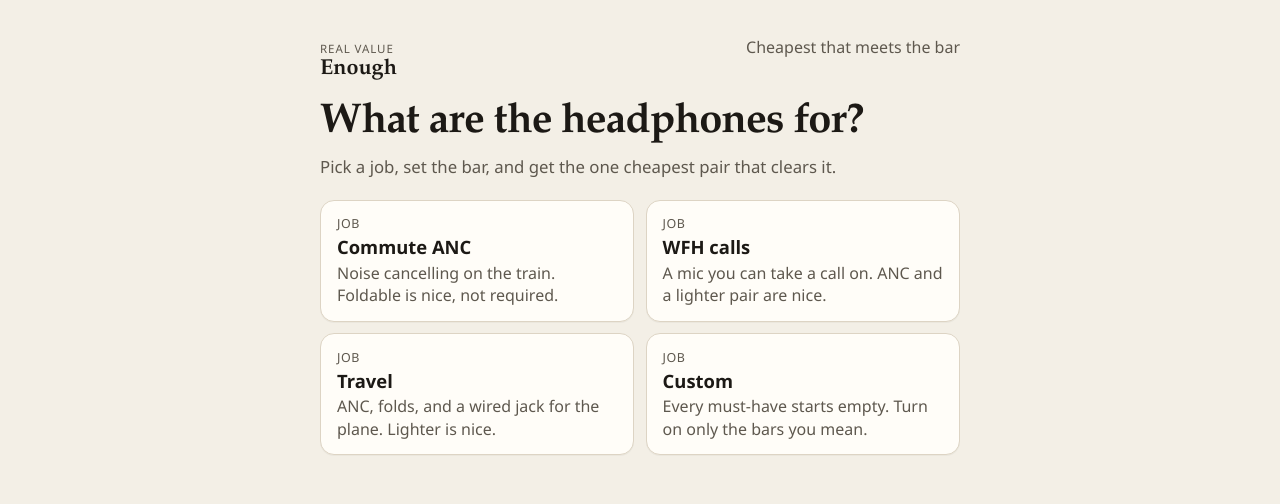
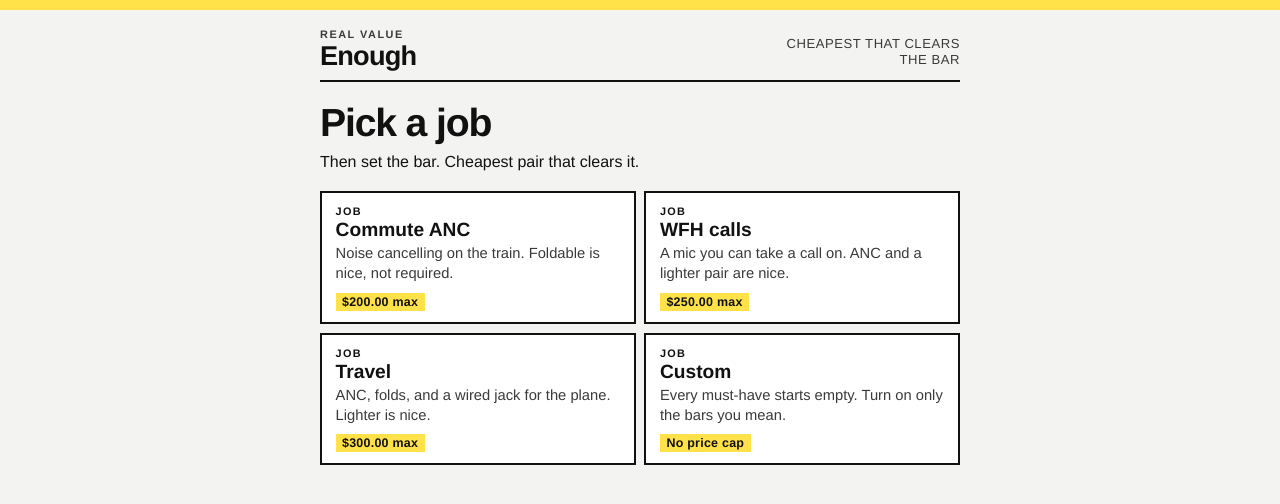
Before and after one commit to TommyG90/Real-Value, a Next.js app: page / in a window 1280 px wide. Shown: the top 504 px of the page. Built offline with nearby package versions, Linux system fonts and the light colour scheme.

Commit message:
Restyle Enough as a shelf tag.
Near-monochrome type, a signal-yellow price stripe, and blunt bar copy. The decision, presets, and the locked why line stay the same.

Co-authored-by: TommyG90 <TommyG90@users.noreply.github.com>

```diff
--- a/app/globals.css
+++ b/app/globals.css
@@ -1,17 +1,15 @@
 :root {
   color-scheme: light;
-  --bg: #f3efe6;
-  --ink: #1c1915;
-  --muted: #5e584e;
-  --line: #ddd4c4;
-  --card: #fffdf8;
-  --good: #145c45;
-  --good-bg: #e5f3ec;
-  --bad: #8d3b32;
-  --bad-bg: #f8ebe7;
-  --soft: #efe6d4;
-  --shadow: 0 1px 0 rgba(28, 25, 21, 0.04);
-  font-family: "Avenir Next", "Segoe UI", sans-serif;
+  --bg: #f3f3f1;
+  --ink: #111111;
+  --muted: #3a3a3a;
+  --line: #111111;
+  --card: #ffffff;
+  --signal: #ffe14a;
+  --soft: #f6f6f4;
+  --track: #d9d9d4;
+  --fail: #111111;
+  font-family: "Helvetica Neue", Helvetica, Arial, sans-serif;
 }
 
 * {
@@ -28,29 +26,33 @@ body {
 
 body {
   min-height: 100vh;
+  border-top: 10px solid var(--signal);
 }
 
 a {
-  color: var(--good);
+  color: var(--ink);
 }
 
 button,
 input {
   font: inherit;
+  color: inherit;
 }
 
 .app {
   width: min(40rem, calc(100% - 1.5rem));
   margin: 0 auto;
-  padding: 1.25rem 0 3rem;
+  padding: 1.1rem 0 3rem;
 }
 
 .mark {
   display: flex;
   justify-content: space-between;
   gap: 1rem;
-  align-items: baseline;
-  margin-bottom: 1.25rem;
+  align-items: flex-end;
+  margin-bottom: 1.35rem;
+  padding-bottom: 0.7rem;
+  border-bottom: 2px solid var(--ink);
 }
 
 .mark p,
@@ -59,47 +61,62 @@ input {
 .soft p,
 .reject p,
 .meta,
-.span-ends,
-.pool-note {
+.span-ends {
   color: var(--muted);
 }
 
+.tagline {
+  margin: 0;
+  max-width: 11rem;
+  font-size: 0.82rem;
+  line-height: 1.25;
+  text-align: right;
+  text-transform: uppercase;
+  letter-spacing: 0.04em;
+  color: var(--ink);
+}
+
 .lede {
-  margin: 0 0 1.25rem;
-  font-size: 1.05rem;
-  line-height: 1.45;
+  margin: 0 0 1.1rem;
+  font-size: 1rem;
+  line-height: 1.4;
+  color: var(--ink);
 }
 
 .meta {
-  margin-top: 1.5rem;
-  font-size: 0.85rem;
-  line-height: 1.4;
+  margin: 0;
+  font-size: 0.78rem;
+  letter-spacing: 0.06em;
+  text-transform: uppercase;
 }
 
 .mark strong {
-  font-family: Palatino, "Iowan Old Style", Georgia, serif;
-  font-size: 1.35rem;
-  font-weight: 600;
+  display: block;
+  font-size: 1.7rem;
+  font-weight: 800;
+  letter-spacing: -0.03em;
+  line-height: 0.95;
 }
 
 .eyebrow {
-  margin: 0;
-  letter-spacing: 0.08em;
+  margin: 0 0 0.2rem;
+  letter-spacing: 0.14em;
   text-transform: uppercase;
-  font-size: 0.72rem;
+  font-size: 0.68rem;
+  font-weight: 700;
 }
 
 h1,
 h2,
-.price {
-  font-family: Palatino, "Iowan Old Style", Georgia, serif;
-  font-weight: 600;
-  letter-spacing: -0.02em;
+.price,
+.pool-line {
+  font-weight: 800;
+  letter-spacing: -0.03em;
 }
 
 h2 {
   margin: 1.4rem 0 0.35rem;
-  font-size: 1.35rem;
+  font-size: 1.15rem;
 }
 
 fieldset {
@@ -108,30 +125,34 @@ fieldset {
 }
 
 h1 {
-  font-size: 2.1rem;
-  line-height: 1.05;
-  margin: 0.2rem 0 0.6rem;
+  font-size: 2rem;
+  line-height: 1;
+  margin: 0.15rem 0 0.55rem;
 }
 
 .jobs {
   display: grid;
-  gap: 0.7rem;
+  gap: 0.55rem;
 }
 
 .job,
 .card,
 .bar,
 .reject,
-.nice li {
+.nice li,
+.hero,
+.spans,
+.soft {
   background: var(--card);
-  border: 1px solid var(--line);
-  border-radius: 14px;
-  box-shadow: var(--shadow);
+  border: 2px solid var(--ink);
+  border-radius: 0;
+  box-shadow: none;
 }
 
 .job {
+  display: grid;
   text-align: left;
-  padding: 0.9rem 1rem;
+  padding: 0.75rem 0.85rem 0.7rem;
   color: inherit;
   cursor: pointer;
 }
@@ -140,31 +161,46 @@ h1 {
 .job:focus-visible,
 .primary:focus-visible,
 .ghost:focus-visible,
-input:focus-visible {
-  outline: 2px solid var(--good);
+input:focus-visible,
+.copy:focus-visible,
+.cite:focus-visible {
+  outline: 3px solid var(--signal);
   outline-offset: 2px;
 }
 
 .job span,
-.bar legend,
+.kicker,
 .section-label {
   display: block;
-  font-size: 0.78rem;
-  letter-spacing: 0.04em;
+  font-size: 0.68rem;
+  font-weight: 700;
+  letter-spacing: 0.12em;
   text-transform: uppercase;
-  color: var(--muted);
 }
 
 .job strong {
   display: block;
-  margin: 0.15rem 0;
-  font-size: 1.15rem;
+  margin: 0.12rem 0 0.2rem;
+  font-size: 1.2rem;
+  font-weight: 800;
 }
 
 .job em {
   font-style: normal;
   color: var(--muted);
-  line-height: 1.4;
+  line-height: 1.35;
+  font-size: 0.92rem;
+}
+
+.cap {
+  justify-self: start;
+  margin-top: 0.55rem;
+  padding: 0.12rem 0.4rem;
+  background: var(--signal);
+  font-size: 0.78rem;
+  font-weight: 800;
+  letter-spacing: 0.02em;
+  font-variant-numeric: tabular-nums;
 }
 
 .toolbar {
@@ -172,46 +208,45 @@ input:focus-visible {
   justify-content: space-between;
   gap: 0.75rem;
   align-items: center;
-  margin-bottom: 0.8rem;
-}
-
-.toolbar .meta {
-  margin: 0;
+  margin-bottom: 0.85rem;
 }
 
 .ghost,
 .primary {
-  border-radius: 999px;
+  border-radius: 0;
   padding: 0.7rem 1rem;
   cursor: pointer;
+  font-weight: 800;
+  letter-spacing: 0.04em;
+  text-transform: uppercase;
 }
 
 .ghost {
-  background: transparent;
-  border: 1px solid var(--line);
+  background: var(--card);
+  border: 2px solid var(--ink);
   color: var(--ink);
 }
 
 .primary {
-  background: var(--ink);
-  color: #f7f3ea;
-  border: 0;
+  background: var(--signal);
+  color: var(--ink);
+  border: 2px solid var(--ink);
   width: 100%;
-  margin-top: 0.9rem;
+  margin-top: 0.85rem;
 }
 
 .primary:disabled {
-  opacity: 0.6;
+  opacity: 0.55;
   cursor: progress;
 }
 
 .bars {
   display: grid;
-  gap: 0.65rem;
+  gap: 0.45rem;
 }
 
 .bar {
-  padding: 0.75rem 0.85rem;
+  padding: 0.65rem 0.75rem;
 }
 
 .bar label,
@@ -225,81 +260,86 @@ input:focus-visible {
 .check input {
   width: 1.15rem;
   height: 1.15rem;
-  accent-color: var(--good);
+  accent-color: var(--ink);
 }
 
 .bar input[type="number"] {
   width: 7rem;
-  border: 1px solid var(--line);
+  border: 2px solid var(--ink);
   background: #fff;
-  border-radius: 10px;
-  padding: 0.45rem 0.55rem;
+  border-radius: 0;
+  padding: 0.4rem 0.5rem;
+  font-variant-numeric: tabular-nums;
+  font-weight: 700;
 }
 
 .soft {
-  margin-top: 0.9rem;
+  margin-top: 0.75rem;
   background: var(--soft);
-  border-radius: 14px;
-  padding: 0.85rem 1rem;
+  padding: 0.75rem 0.85rem;
 }
 
-.soft ul {
-  margin: 0.3rem 0 0;
-  padding-left: 1.1rem;
+.soft strong {
+  font-size: 0.72rem;
+  letter-spacing: 0.1em;
+  text-transform: uppercase;
 }
 
-.card,
-.hero,
-.pool,
-.spans {
-  padding: 1rem;
+.soft p {
+  margin: 0.3rem 0 0;
 }
 
 .hero {
-  background: var(--card);
-  border: 1px solid var(--line);
-  border-radius: 18px;
-  box-shadow: var(--shadow);
-  padding: 0.7rem 0.7rem 1.15rem;
+  padding: 0;
 }
 
 .hero.empty {
-  padding: 1.15rem 1.1rem 1.2rem;
-  background: var(--bad-bg);
-  border-color: #ead2cb;
+  padding: 0.9rem 0.9rem 1rem;
+  background: var(--card);
+}
+
+.hero .kicker,
+.hero h1,
+.hero .why,
+.hero .cite {
+  margin-left: 0.85rem;
+  margin-right: 0.85rem;
+}
+
+.hero .kicker {
+  margin-top: 0.75rem;
 }
 
 .price {
-  font-size: 2.8rem;
-  margin: 0.1rem 0 0.35rem;
+  margin: 0.45rem 0 0.55rem;
+  padding: 0.28rem 0.85rem 0.38rem;
+  background: var(--signal);
+  border-top: 2px solid var(--ink);
+  border-bottom: 2px solid var(--ink);
+  font-size: 3rem;
   line-height: 0.95;
+  font-variant-numeric: tabular-nums;
 }
 
 .why {
-  margin: 0;
-  font-size: 1.08rem;
-  line-height: 1.4;
+  margin: 0 0 0.9rem;
+  font-size: 1.02rem;
+  font-weight: 700;
+  line-height: 1.35;
+  color: var(--ink);
 }
 
 .photo {
   display: block;
-  background: #ebe4d6;
-  color: #6d6558;
+  width: 100%;
+  background: #f7f7f5;
+  color: var(--muted);
   object-fit: contain;
+  border-bottom: 2px solid var(--ink);
 }
 
 .photo-hero {
-  width: 100%;
   aspect-ratio: 16 / 10;
-  border-radius: 12px;
-  margin-bottom: 0.95rem;
-}
-
-.photo-thumb {
-  width: 3.4rem;
-  height: 3.4rem;
-  border-radius: 10px;
-  flex: none;
 }
 
 .placeholder {
@@ -307,51 +347,50 @@ input:focus-visible {
   flex-direction: column;
   align-items: center;
   justify-content: center;
-  gap: 0.35rem;
+  gap: 0.3rem;
   text-align: center;
 }
 
 .placeholder strong {
-  font-family: Palatino, "Iowan Old Style", Georgia, serif;
   font-size: 2.4rem;
-  font-weight: 600;
+  font-weight: 800;
   letter-spacing: 0.04em;
-  color: var(--ink);
 }
 
 .placeholder span {
-  font-size: 0.78rem;
-  letter-spacing: 0.06em;
+  font-size: 0.72rem;
+  font-weight: 700;
+  letter-spacing: 0.08em;
   text-transform: uppercase;
 }
 
 .pool-line {
-  margin: 1.15rem 0 0.25rem;
-  font-family: Palatino, "Iowan Old Style", Georgia, serif;
-  font-size: 1.25rem;
+  margin: 1rem 0 0.3rem;
+  font-size: 1.2rem;
   line-height: 1.25;
 }
 
 .cite {
   display: inline-block;
-  margin-top: 0.75rem;
-  font-size: 0.95rem;
+  margin-top: 0;
+  margin-bottom: 0.9rem;
+  font-size: 0.82rem;
+  font-weight: 800;
+  letter-spacing: 0.08em;
+  text-transform: uppercase;
+  text-decoration-thickness: 2px;
+  text-underline-offset: 0.15rem;
 }
 
 .spans {
-  margin-top: 1.15rem;
-  background: var(--card);
-  border: 1px solid var(--line);
-  border-radius: 18px;
-  box-shadow: var(--shadow);
-}
-
-.spans h2 {
-  margin-top: 0;
+  margin-top: 0.9rem;
+  padding: 0.85rem 0.85rem 1rem;
 }
 
 .span + .span {
-  margin-top: 0.95rem;
+  margin-top: 1rem;
+  padding-top: 0.85rem;
+  border-top: 1px solid #cfcfc8;
 }
 
 .span-top,
@@ -362,24 +401,33 @@ input:focus-visible {
   align-items: baseline;
 }
 
-.span-top strong {
+.span-top span:first-child {
+  font-weight: 800;
+  letter-spacing: 0.08em;
+  text-transform: uppercase;
+  font-size: 0.72rem;
+}
+
+.span-top span:last-child,
+.span-ends {
+  font-size: 0.75rem;
   font-variant-numeric: tabular-nums;
 }
 
 .track {
   position: relative;
-  height: 0.45rem;
-  margin: 1.7rem 0.55rem 0.45rem;
-  background: #e6dece;
-  border-radius: 999px;
+  height: 0.55rem;
+  margin: 1.65rem 0.35rem 0.4rem;
+  background: var(--track);
+  border-radius: 0;
 }
 
 .tick {
   position: absolute;
   top: -0.28rem;
-  width: 1px;
-  height: 1rem;
-  background: #8d8476;
+  width: 2px;
+  height: 1.1rem;
+  background: var(--ink);
 }
 
 .tick-start {
@@ -395,10 +443,9 @@ input:focus-visible {
   top: 50%;
   width: 0.85rem;
   height: 0.85rem;
-  border-radius: 999px;
-  background: var(--good);
-  border: 2px solid var(--card);
-  box-shadow: 0 0 0 1px var(--good);
+  border-radius: 0;
+  background: var(--signal);
+  border: 2px solid var(--ink);
   transform: translate(-50%, -50%);
 }
 
@@ -407,24 +454,22 @@ input:focus-visible {
   left: 50%;
   bottom: 0.95rem;
   transform: translateX(-50%);
-  font-size: 0.82rem;
-  font-weight: 700;
+  font-size: 0.78rem;
+  font-weight: 800;
   color: var(--ink);
   white-space: nowrap;
-}
-
-.span-ends {
-  font-size: 0.78rem;
   font-variant-numeric: tabular-nums;
 }
 
 .copy {
-  margin-top: 1.4rem;
+  margin-top: 1.15rem;
   padding: 0;
   border: 0;
   background: transparent;
   color: var(--muted);
-  font-size: 0.82rem;
+  font-size: 0.75rem;
+  letter-spacing: 0.04em;
+  text-transform: uppercase;
   text-decoration: underline;
   text-underline-offset: 0.15rem;
   cursor: pointer;
@@ -432,26 +477,25 @@ input:focus-visible {
 
 .kicker {
   margin: 0;
-  color: var(--good);
-  font-weight: 700;
+  color: var(--ink);
 }
 
 .empty .kicker {
-  color: var(--bad);
+  color: var(--ink);
 }
 
 .rejects,
 .nice {
   list-style: none;
   padding: 0;
-  margin: 0.4rem 0 0;
+  margin: 0.65rem 0 0;
   display: grid;
-  gap: 0.55rem;
+  gap: 0.45rem;
 }
 
 .reject,
 .nice li {
-  padding: 0.7rem 0.8rem;
+  padding: 0.65rem 0.75rem;
 }
 
 .reject {
@@ -472,6 +516,7 @@ input:focus-visible {
 }
 
 .reject header span {
+  font-weight: 800;
   font-variant-numeric: tabular-nums;
 }
 
@@ -481,19 +526,8 @@ input:focus-visible {
 }
 
 .fail {
-  color: var(--bad);
-}
-
-.row-actions {
-  display: flex;
-  gap: 0.5rem;
-  margin-top: 0.6rem;
-}
-
-.row-actions .ghost,
-.row-actions .primary {
-  width: auto;
-  margin: 0;
+  color: var(--fail);
+  font-weight: 700;
 }
 
 @media (min-width: 720px) {
@@ -502,6 +536,6 @@ input:focus-visible {
   }
 
   h1 {
-    font-size: 2.6rem;
+    font-size: 2.45rem;
   }
 }
--- a/app/layout.tsx
+++ b/app/layout.tsx
@@ -3,7 +3,7 @@ import "./globals.css";
 
 export const metadata: Metadata = {
   title: "Enough · Real Value",
-  description: "The cheapest over-ear headphones that meet an honest, citeable bar.",
+  description: "Cheapest over-ear that clears the bar.",
 };
 
 export default function RootLayout({ children }: { children: React.ReactNode }) {
--- a/components/Enough.tsx
+++ b/components/Enough.tsx
@@ -86,7 +86,7 @@ export function Enough() {
         setResult(next);
         setStep("result");
       } catch {
-        setError("Enough couldn't finish that decision. Try the bar again.");
+        setError("Couldn't finish. Try the bar again.");
       }
     });
   }
@@ -100,21 +100,22 @@ export function Enough() {
           <p className="eyebrow">Real Value</p>
           <strong>Enough</strong>
         </div>
-        <p>Cheapest that meets the bar</p>
+        <p className="tagline">Cheapest that clears the bar</p>
       </header>
 
       {step === "job" && (
         <section>
-          <h1>What are the headphones for?</h1>
-          <p className="lede">
-            Pick a job, set the bar, and get the one cheapest pair that clears it.
-          </p>
+          <h1>Pick a job</h1>
+          <p className="lede">Then set the bar. Cheapest pair that clears it.</p>
           <div className="jobs">
             {presets.map((job) => (
               <button key={job.id} className="job" type="button" onClick={() => choose(job)}>
                 <span>Job</span>
                 <strong>{job.name}</strong>
                 <em>{job.blurb}</em>
+                <b className="cap">
+                  {job.default_max_usd === null ? "No price cap" : `${money(job.default_max_usd)} max`}
+                </b>
               </button>
             ))}
           </div>
@@ -129,10 +130,9 @@ export function Enough() {
             </button>
             <p className="meta">{preset.name}</p>
           </div>
-          <h1>Set the bar</h1>
+          <h1>The bar</h1>
           <p className="lede">
-            Checked rows are must-haves. A SKU missing any must-have attribute is
-            excluded. Empty numbers turn that bar off.
+            Checked rows must pass. A missing spec is out. A blank number turns that bar off.
           </p>
           <div className="bars">
             <BooleanBar
@@ -191,12 +191,12 @@ export function Enough() {
             />
           </div>
           <aside className="soft">
-            <strong>Nice to have</strong>
+            <strong>Not a bar</strong>
             {soft.on.length === 0 && soft.off.length === 0 ? (
-              <p>None for this job. Nice-to-haves never pass or fail.</p>
+              <p>None on this job. These do not pass or fail.</p>
             ) : (
               <>
-                <p>Shown for context. They do not decide the pick.</p>
+                <p>Does not pass or fail.</p>
                 {soft.on.length > 0 && (
                   <p>On: {soft.on.join(", ")}</p>
                 )}
@@ -243,7 +243,7 @@ function Result({
         {winner ? (
           <ProductPhoto name={winner.name} url={result.image_url} />
         ) : null}
-        <p className="kicker">{winner ? "Enough" : "Nothing cleared the bar"}</p>
+        <p className="kicker">{winner ? "Street price" : "Nothing cleared the bar"}</p>
         <h1>{winner ? winner.name : "No pair was enough"}</h1>
         {winner && <p className="price">{money(winner.price)}</p>}
         <p className="why">{whyLine(result)}</p>
```
